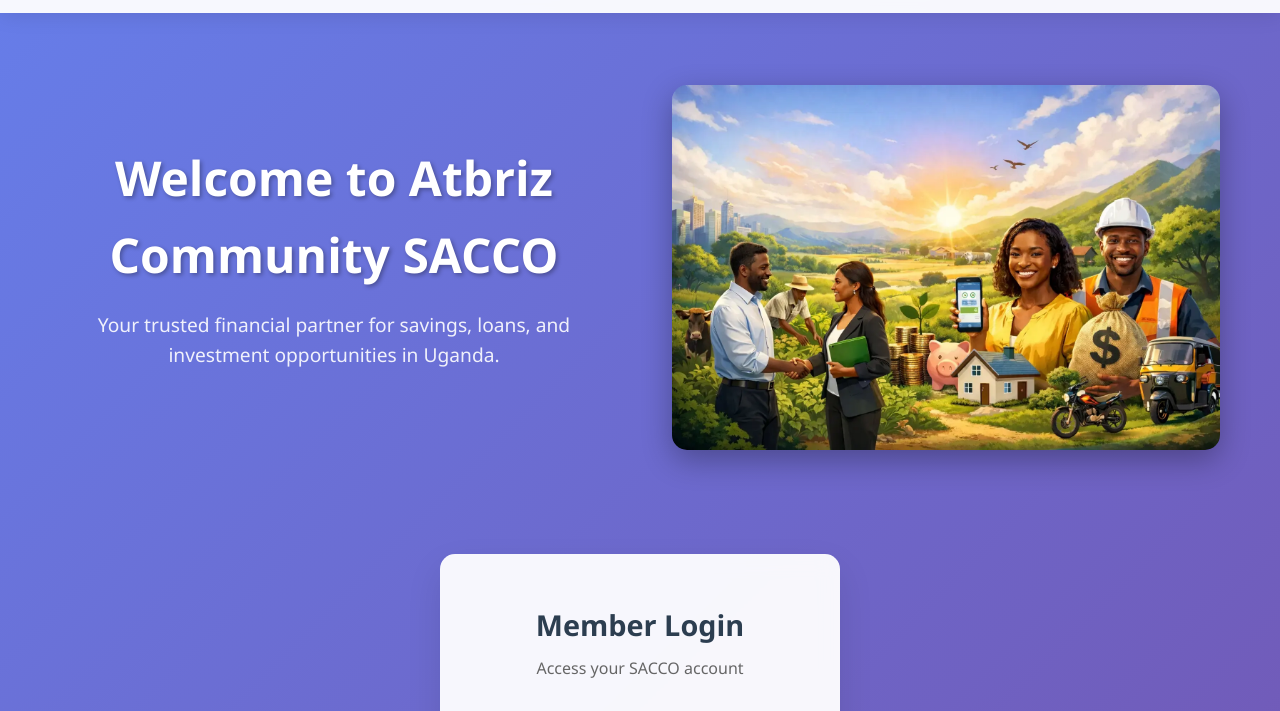
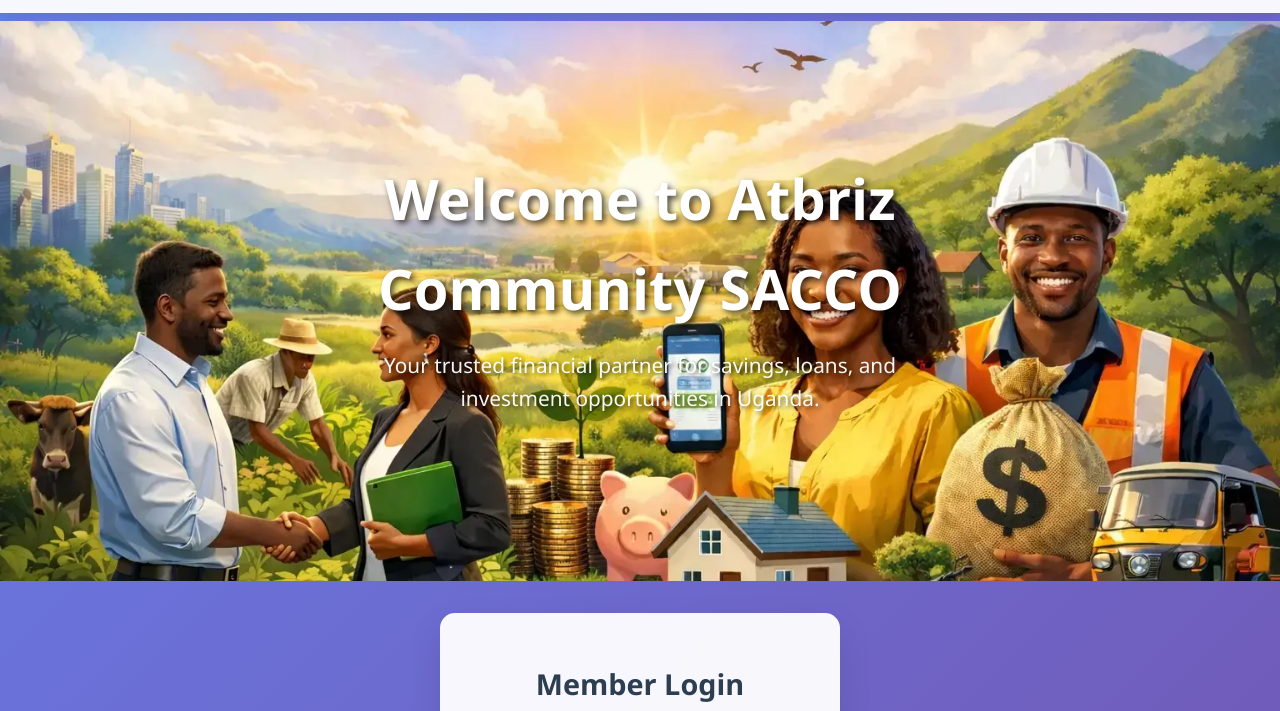
Before and after one commit to nicholusbriz/Sacco-App, a website built with Vite: page index.html in a window 1280 px wide. Shown: the part 59-770 px from the top of the page. Built offline with nearby package versions, Linux system fonts and the light colour scheme.

Commit message:
Update hero section with absolute text positioning over image

```diff
--- a/index.html
+++ b/index.html
@@ -29,15 +29,11 @@
   <main>
     <!-- Hero Section -->
     <section class="hero" id="home">
-      <div class="container">
-        <div class="hero-content">
-          <div class="hero-text">
-            <h1>Welcome to Atbriz Community SACCO</h1>
-            <p>Your trusted financial partner for savings, loans, and investment opportunities in Uganda.</p>
-          </div>
-          <div class="hero-image">
-            <img src="/images/atbriz_hero_image1.webp" alt="SACCO Banking" onerror="this.style.display='none'">
-          </div>
+      <div class="hero-image">
+        <img src="/images/atbriz_hero_image1.webp" alt="SACCO Banking" onerror="this.style.display='none'">
+        <div class="hero-text">
+          <h1>Welcome to Atbriz Community SACCO</h1>
+          <p>Your trusted financial partner for savings, loans, and investment opportunities in Uganda.</p>
         </div>
       </div>
     </section>
--- a/src/css/base.css
+++ b/src/css/base.css
@@ -72,35 +72,50 @@ body {
 /* Hero Section */
 .hero {
   margin-top: 80px;
-  padding: 4rem 0;
-  text-align: center;
-  color: white;
+  height: 70vh;
+  min-height: 500px;
+  position: relative;
+  overflow: hidden;
 }
 
-.hero-content {
-  display: grid;
-  grid-template-columns: 1fr 1fr;
-  gap: 4rem;
-  align-items: center;
-}
-
-.hero-text h1 {
-  font-size: 3rem;
-  margin-bottom: 1rem;
-  text-shadow: 2px 2px 4px rgba(0, 0, 0, 0.3);
-}
-
-.hero-text p {
-  font-size: 1.2rem;
-  margin-bottom: 2rem;
-  opacity: 0.9;
+.hero-image {
+  position: relative;
+  width: 100%;
+  height: 100%;
 }
 
 .hero-image img {
   width: 100%;
-  height: auto;
-  border-radius: 15px;
-  box-shadow: 0 10px 30px rgba(0, 0, 0, 0.3);
+  height: 100%;
+  object-fit: cover;
+  border-radius: 0;
+  box-shadow: none;
+}
+
+.hero-text {
+  position: absolute;
+  top: 50%;
+  left: 50%;
+  transform: translate(-50%, -50%);
+  text-align: center;
+  color: white;
+  z-index: 10;
+  max-width: 800px;
+  padding: 0 20px;
+}
+
+.hero-text h1 {
+  font-size: 3.5rem;
+  margin-bottom: 1rem;
+  text-shadow: 3px 3px 6px rgba(0, 0, 0, 0.7);
+  font-weight: bold;
+}
+
+.hero-text p {
+  font-size: 1.3rem;
+  margin-bottom: 2rem;
+  text-shadow: 2px 2px 4px rgba(0, 0, 0, 0.7);
+  opacity: 0.95;
 }
 
 /* Login Section */
@@ -243,13 +258,17 @@ body {
 
 /* Responsive Design */
 @media (max-width: 768px) {
-  .hero-content {
-    grid-template-columns: 1fr;
-    gap: 2rem;
+  .hero {
+    height: 60vh;
+    min-height: 400px;
   }
 
   .hero-text h1 {
-    font-size: 2rem;
+    font-size: 2.2rem;
+  }
+
+  .hero-text p {
+    font-size: 1.1rem;
   }
 
   .nav-links {
```
